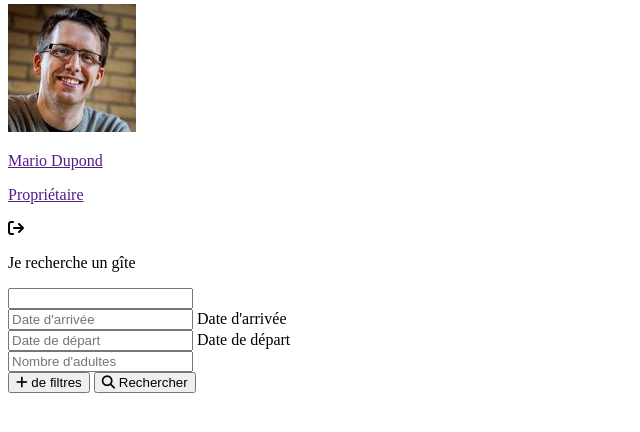
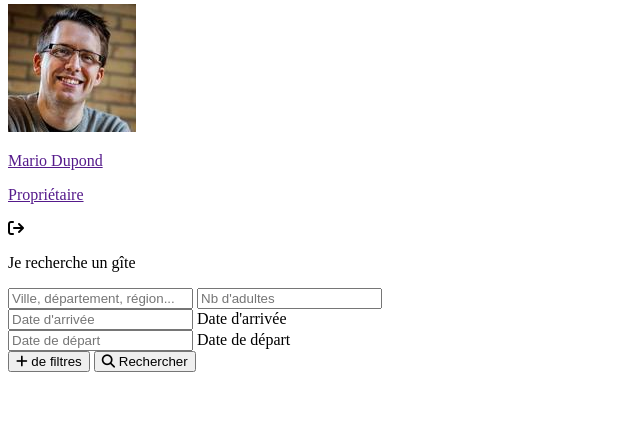
Before and after one commit to Tyujhty/progica, a Symfony app: template templates/base.html.twig in a window 1280 px wide. Shown: the part 289-721 px from the top of the page, without its empty margins (0-640 px from the left). Run offline with Twig, Linux system fonts and the light colour scheme; the template is opened without the code that fills it, so the values that code supplies are empty; some libraries are stand-ins or nearby versions.

Commit message:
style: mise en forme searchbar, ajout datePicker

```diff
--- a/assets/styles/scss/layout/_searchBar.scss
+++ b/assets/styles/scss/layout/_searchBar.scss
@@ -1,3 +1,7 @@
 .searchbar {
     background-color: $bg-color-gray-light;
+
+    .searchbar-ctn-field-person {
+        background-color: $text-gray-light;
+    }
 }
--- a/assets/styles/scss/utilities/_variables.scss
+++ b/assets/styles/scss/utilities/_variables.scss
@@ -6,6 +6,7 @@ $bg-color-yellow: #FF9F1C;
 $text-blue-dark: #2EC4B6;
 $text-blue-light: #40ffec;
 $text-gray: #5f5f5f;
+$text-gray-light: #e6e6e6;
 
 /** Font  */
 $text-font : 'Roboto', sans-serif;
--- a/templates/_partials/_searchbar.html.twig
+++ b/templates/_partials/_searchbar.html.twig
@@ -3,10 +3,11 @@
         <p>Je recherche un gîte</p>
     </div>
     <div class="flex justify-center items-center h-full ml-6 searchbar-ctn">
-        <div class="flex items-center h-3/5 searchbar-ctn-field">
-            <input type="text" name="" class="border-none rounded-l-full searchbar-ctn-field-input">
+        <div class="flex items-center justify-center h-3/5 searchbar-ctn-field">
+            <input type="text" name="" class="w-5/12 border-none rounded-l-full searchbar-ctn-field-input" placeholder="Ville, département, région...">
+            <input type="number" name="" class="w-2/12 mr-4 border-none rounded-r-full searchbar-ctn-field-person" placeholder="Nb d'adultes">
             <div
-                class="relative w-max"
+                class="relative w-2/12 mr-3"
                 data-te-datepicker-init
                 data-te-input-wrapper-init>
                 <input
@@ -19,7 +20,7 @@
                     >Date d'arrivée</label>
              </div>
             <div
-                class="relative w-max"
+                class="relative w-2/12"
                 data-te-datepicker-init
                 data-te-input-wrapper-init>
                 <input
@@ -31,7 +32,7 @@
                     class="pointer-events-none absolute left-3 top-0 mb-0 max-w-[90%] origin-[0_0] truncate pt-[0.37rem] leading-[1.6] text-neutral-500 transition-all duration-200 ease-out peer-focus:-translate-y-[0.9rem] peer-focus:scale-[0.8] peer-focus:text-primary peer-data-[te-input-state-active]:-translate-y-[0.9rem] peer-data-[te-input-state-active]:scale-[0.8] motion-reduce:transition-none dark:text-neutral-200 dark:peer-focus:text-primary"
                     >Date de départ</label>
             </div>
-            <input type="number" name="" class="border-none rounded-r-full searchbar-ctn-field-person" placeholder="Nombre d'adultes">
+
         </div>
     </div>
     <div class="ml-6 searchbar-btn">
```
